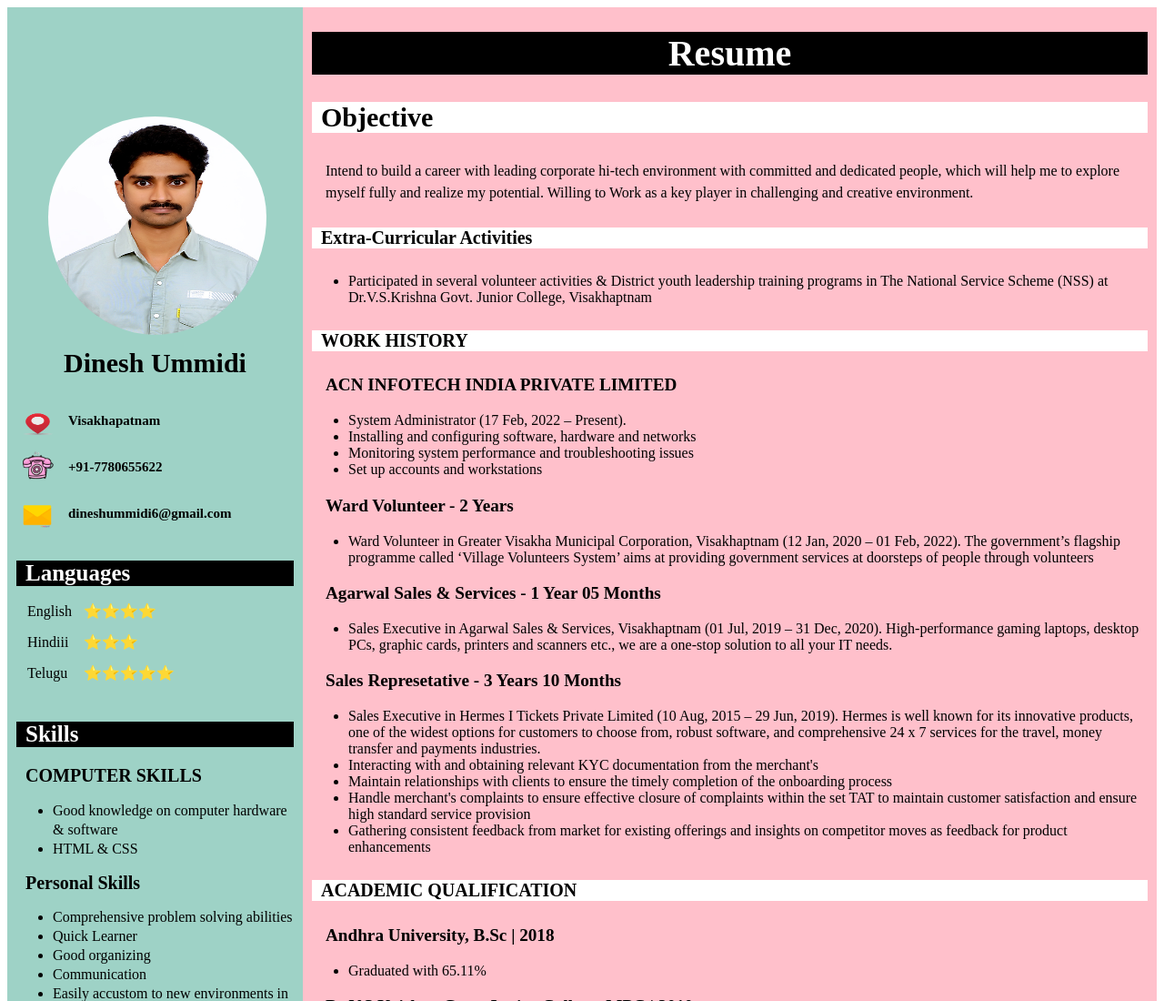
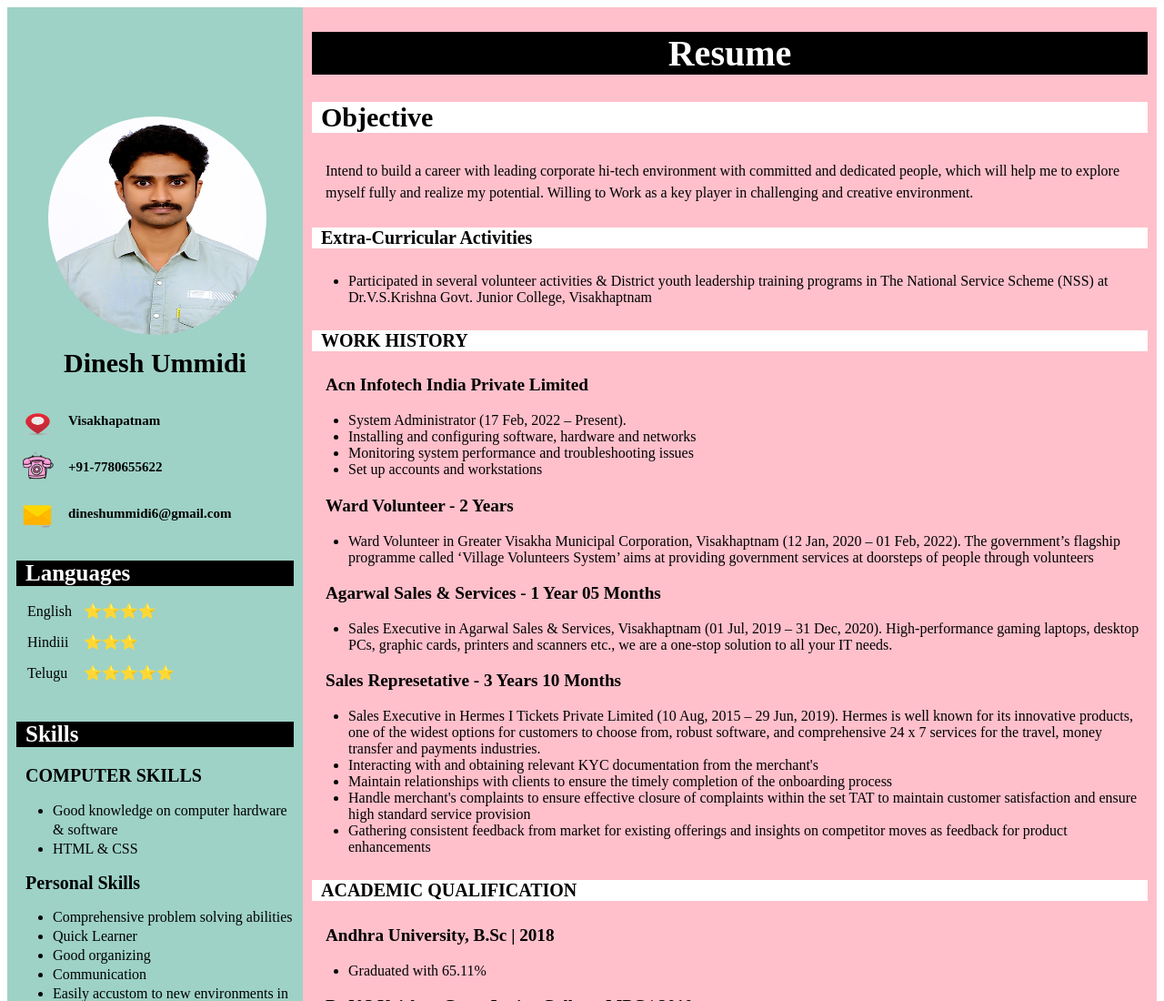
Before and after one commit to dineshummidi/Dinesh_Resume, a plain HTML site: page index.html in a window 1280 px wide. Shown: the top 1100 px of the page at 91% size. Drawn offline with Linux system fonts and the light colour scheme.

Commit message:
Update index.html

```diff
--- a/index.html
+++ b/index.html
@@ -130,7 +130,7 @@
         </ul>
         </p>
         <h4><strong>WORK HISTORY</strong></h4>
-        <p class="pp"><strong>ACN INFOTECH INDIA PRIVATE LIMITED </strong></p>
+        <p class="pp"><strong>Acn Infotech India Private Limited</strong></p>
         <ul>
           <li>System Administrator (17 Feb,
               2022 – Present).</li>
```
